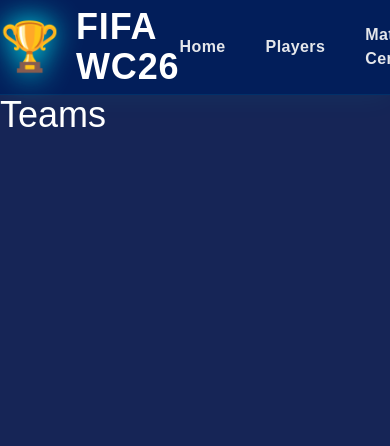
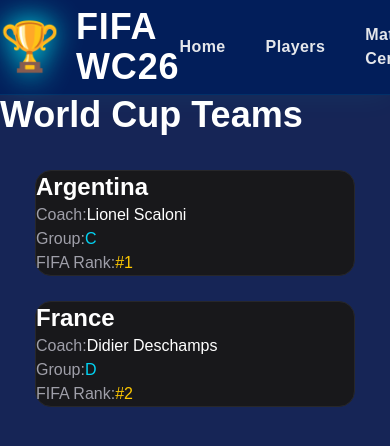
Before and after one commit to SHALBINMS/Football-App, a React (Vite) app: page /teams in a window 390 px wide. Shown: the top 446 px of the page. Built offline with nearby package versions, Linux system fonts and the light colour scheme.

Commit message:
Build responsive teams page with reusable TeamCard components

```diff
--- a/src/App.jsx
+++ b/src/App.jsx
@@ -8,6 +8,8 @@ import MatchCenter from "./pages/MatchCenter";
 import WorldCup from "./pages/WorldCup";
 import Teams from "./pages/Teams";
 import Favorites from "./pages/Favorites";
+
+
 
 function App() {
   return (
--- /dev/null
+++ b/src/components/TeamCard.jsx
@@ -0,0 +1,51 @@
+import { Link } from "react-router-dom";
+function TeamCard({ team }) {
+  return (
+    <Link to={`/teams/${team.id}`}>
+      <div
+        className="
+        bg-zinc-900
+        p-6
+        rounded-2xl
+        border border-zinc-800
+
+        hover:scale-105
+        hover:border-cyan-500/50
+
+        transition-all
+        duration-300
+      "
+      >
+        <h2
+          className="
+          text-2xl
+          font-bold
+          text-white
+          mb-3
+        "
+        >
+          {team.name}
+        </h2>
+
+        <div className="space-y-2 text-zinc-400">
+          <p>
+            Coach:
+            <span className="text-white ml-2">{team.coach}</span>
+          </p>
+
+          <p>
+            Group:
+            <span className="text-cyan-400 ml-2">{team.group}</span>
+          </p>
+
+          <p>
+            FIFA Rank:
+            <span className="text-yellow-400 ml-2">#{team.fifaRank}</span>
+          </p>
+        </div>
+      </div>
+    </Link>
+  );
+}
+
+export default TeamCard;
--- /dev/null
+++ b/src/data/teams.jsx
@@ -0,0 +1,19 @@
+const teams = [
+  {
+    id: "argentina",
+    name: "Argentina",
+    coach: "Lionel Scaloni",
+    fifaRank: 1,
+    group: "C",
+  },
+
+  {
+    id: "france",
+    name: "France",
+    coach: "Didier Deschamps",
+    fifaRank: 2,
+    group: "D",
+  },
+];
+
+export default teams;
--- a/src/pages/Teams.jsx
+++ b/src/pages/Teams.jsx
@@ -1,7 +1,33 @@
+import TeamCard from "../components/TeamCard";
+import team from "../data/teams";
+
 function Teams() {
   return (
-    <div className="text-white text-4xl p-10">
-      Teams
+    <div className="px-6 py-10">
+      <h1
+        className="
+          text-4xl
+          font-bold
+          text-white
+          mb-10
+        "
+      >
+        World Cup Teams
+      </h1>
+
+      <div
+        className="
+          grid
+          gap-6
+          grid-cols-1
+          md:grid-cols-2
+          lg:grid-cols-3
+        "
+      >
+        {team.map((team) => (
+          <TeamCard key={team.id} team={team} />
+        ))}
+      </div>
     </div>
   );
 }
```
